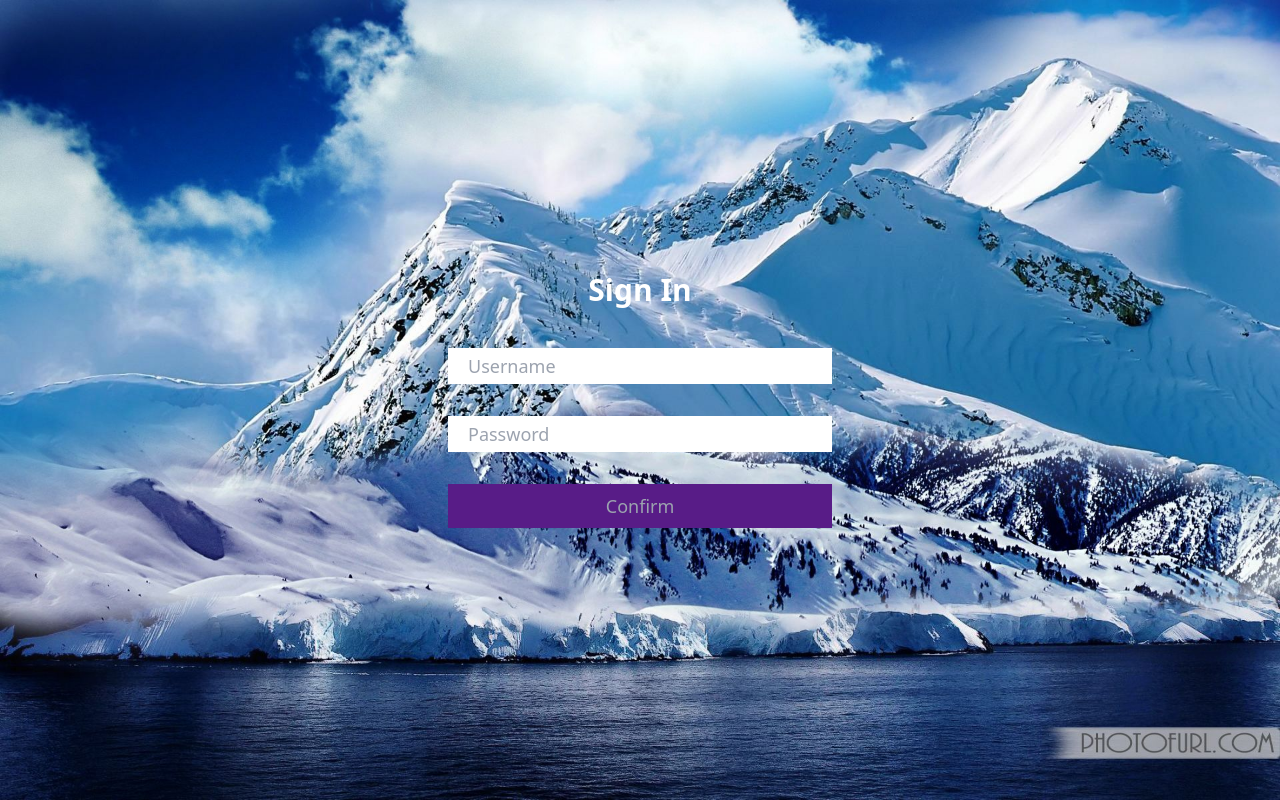
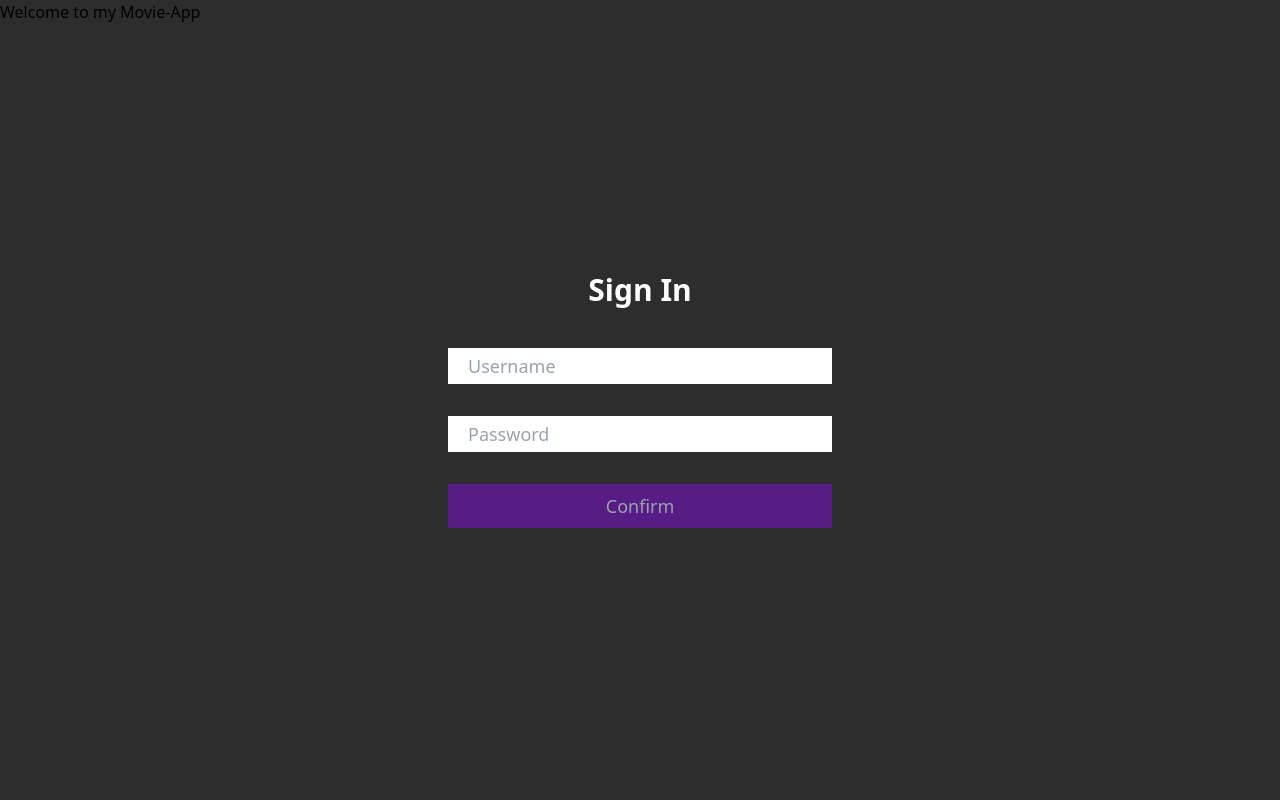
Before and after one commit to Conke99/my-movie-app, a React (Create React App) app: page / in a window 1280 px wide. Built offline with nearby package versions, Linux system fonts and the light colour scheme.

Commit message:
adjusted imports

```diff
--- a/src/components/Login/LoginForm.js
+++ b/src/components/Login/LoginForm.js
@@ -1,6 +1,7 @@
 import React, { useState } from "react";
+import { useNavigate } from "react-router-dom";
+
 import login from "../../services/authService";
-import { useNavigate } from "react-router-dom";
 
 const LoginForm = () => {
   const navigate = useNavigate();
--- a/src/components/Popup/MoviePopup.js
+++ b/src/components/Popup/MoviePopup.js
@@ -50,7 +50,7 @@ const MoviePopup = ({ open, movie }) => {
                 {movie?.overview}
               </Dialog.Description>
               <p className="text-sm font-bold">
-                Vote Average: {movie.vote_average}
+                Vote Average: {movie?.vote_average}
               </p>
             </div>
           </div>
--- a/src/pages/Home.js
+++ b/src/pages/Home.js
@@ -15,6 +15,27 @@ const Home = () => {
   const [showModal, setShowModal] = useState(false);
   const [selectedMovie, setSelectedMovie] = useState(null);
   const sliderRef = useRef();
+
+  const sliderSettings = {
+    dots: true,
+    infinite: true,
+    speed: 300,
+    slidesToShow: 7,
+    slidesToScroll: 1,
+  };
+
+  const handleEnterPress = (e) => {
+    if (
+      e.key === "Enter" &&
+      movies[slideIndex] &&
+      movies[slideIndex][highlightedIndex]
+    ) {
+      // Set the selected movie and display the modal
+      const movie = movies[slideIndex][highlightedIndex];
+      setSelectedMovie(movie);
+      setShowModal(true);
+    }
+  };
 
   useEffect(() => {
     const fetchData = async () => {
@@ -94,19 +115,6 @@ const Home = () => {
     };
   }, [slideIndex, movies, highlightedIndex, genresData.genres.length]);
 
-  const handleEnterPress = (e) => {
-    if (
-      e.key === "Enter" &&
-      movies[slideIndex] &&
-      movies[slideIndex][highlightedIndex]
-    ) {
-      // Set the selected movie and display the modal
-      const movie = movies[slideIndex][highlightedIndex];
-      setSelectedMovie(movie);
-      setShowModal(true);
-    }
-  };
-
   useEffect(() => {
     document.addEventListener("keydown", handleEnterPress);
 
@@ -116,17 +124,11 @@ const Home = () => {
     };
   }, [handleEnterPress]);
 
-  const sliderSettings = {
-    dots: true,
-    infinite: true,
-    speed: 300,
-    slidesToShow: 7,
-    slidesToScroll: 1,
-  };
-
   return (
     <div className="bg-black min-h-screen text-white">
-      <h1 className="text-3xl font-bold text-center pt-8">Genres</h1>
+      <h1 className="text-3xl font-bold text-center pt-8">
+        Select your movie using arrow keys on your keyboard{" "}
+      </h1>
       <div className="flex flex-col justify-center items-center h-full w-full">
         {genresData.genres.map((genre, index) => (
           <div key={genre.id} className="m-4 w-11/12 pl-5">
--- a/src/pages/Login.js
+++ b/src/pages/Login.js
@@ -1,18 +1,19 @@
 import React from "react";
+
 import LoginForm from "../components/Login/LoginForm";
 
 const LoginPage = () => {
   return (
-    <div className="relative h-screen">
-      <img
+    <div className="relative h-screen bg-neutral-900/90">
+      {/* <img
         src="/LoginPageImg/mountain.jpg"
         alt="login background"
         className="absolute object-cover w-full h-full"
-      />
-
+      /> */}
+      <h1>Welcome to my Movie-App</h1>
       <div className="absolute inset-0 flex justify-center items-center z-10">
         <div className="text-center w-96">
-          <h1 className="text-3xl font-bold mb-10 text-white">Sign In</h1>
+          <h2 className="text-3xl font-bold mb-10 text-white">Sign In</h2>
           <LoginForm />
         </div>
       </div>
```
